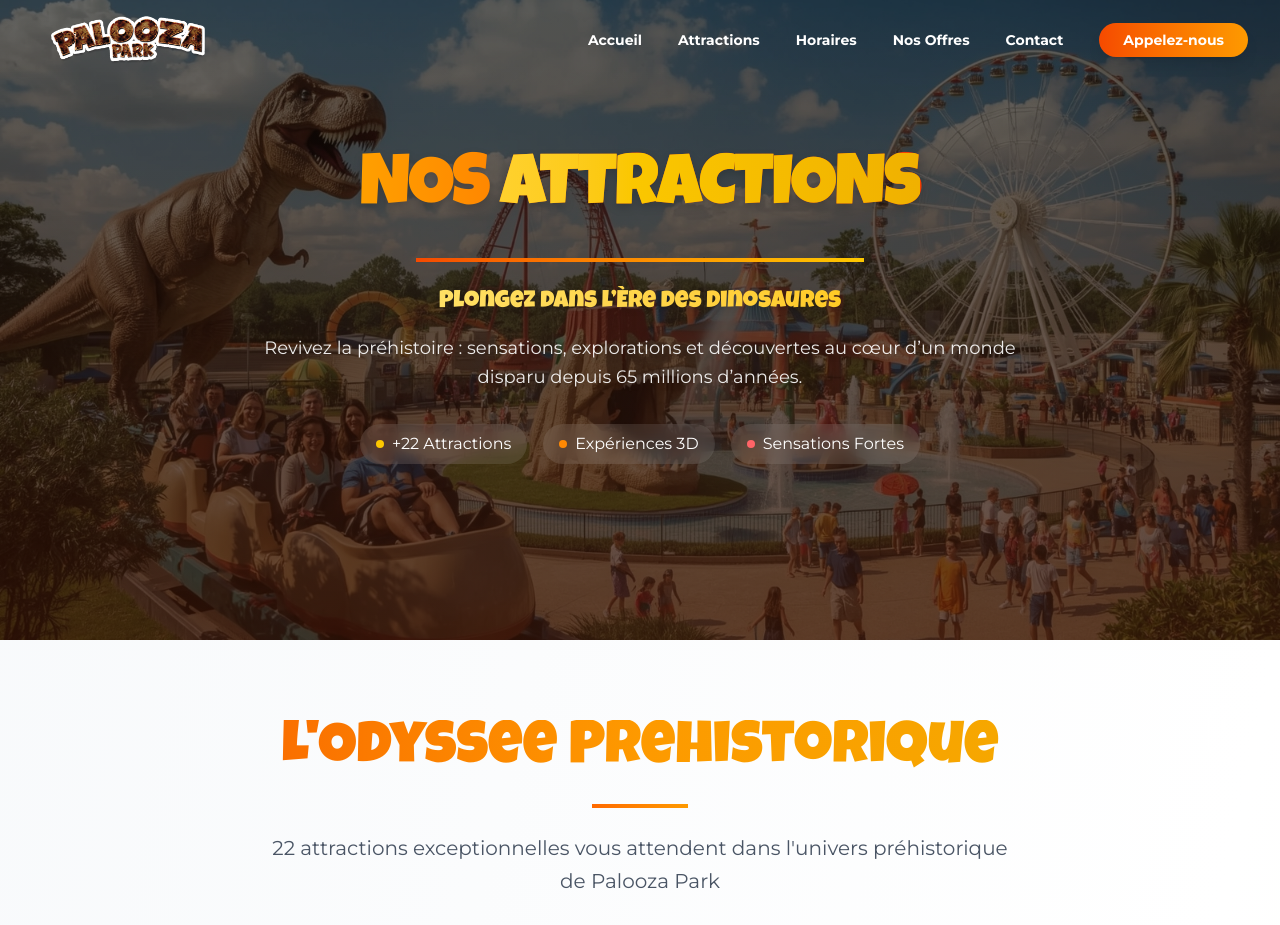
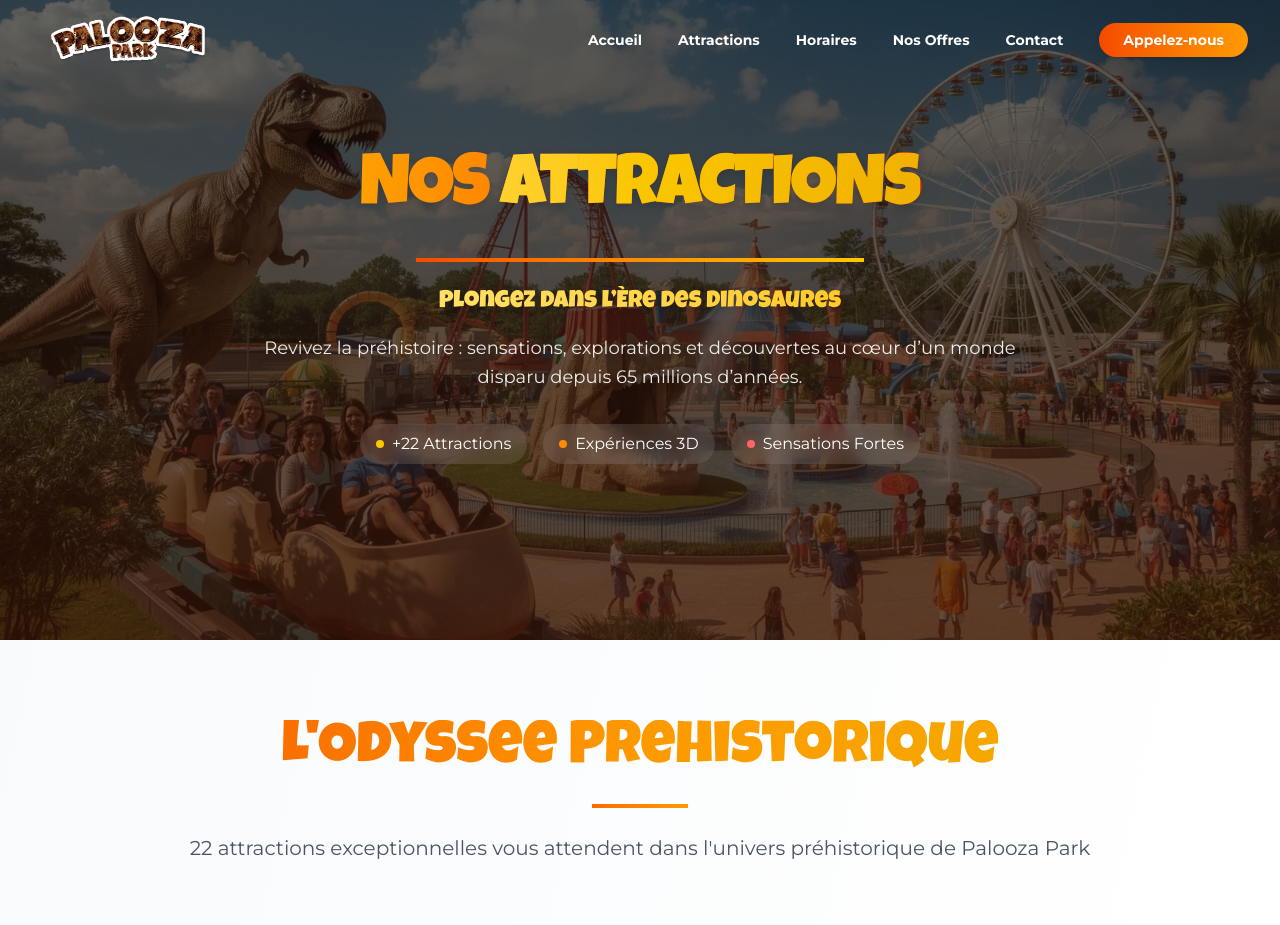
Before and after one commit to mouhcine7777/Paloozaland, a Next.js app: page /attractions in a window 1280 px wide. Shown: the top 925 px of the page. Built offline with nearby package versions, Linux system fonts and the light colour scheme.

Commit message:
first commit

```diff
--- a/src/app/attractions/components/AttractionsSection.tsx
+++ b/src/app/attractions/components/AttractionsSection.tsx
@@ -225,8 +225,8 @@ const AttractionsSection = () => {
             L'Odyssée Préhistorique
           </h2>
           <div className="h-1 w-24 bg-gradient-to-r from-orange-500 to-amber-500 mx-auto mb-6" />
-          <p className="font-montserrat text-xl text-gray-600 max-w-3xl mx-auto leading-relaxed">
-            22 attractions exceptionnelles vous attendent dans l'univers préhistorique <br />de Palooza Park
+          <p className="font-montserrat text-xl text-gray-600 max-w-7xl mx-auto leading-relaxed">
+            22 attractions exceptionnelles vous attendent dans l'univers préhistorique de Palooza Park
           </p>
         </div>
 
```
